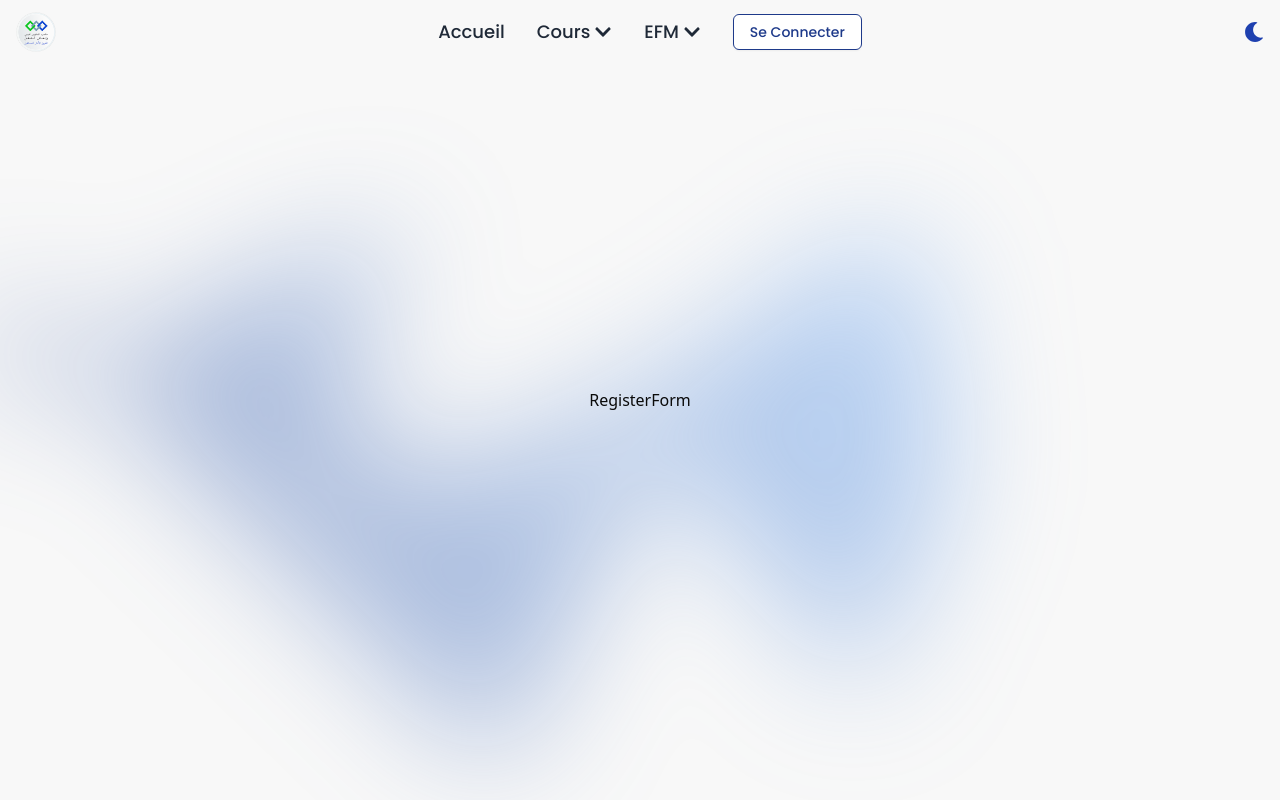
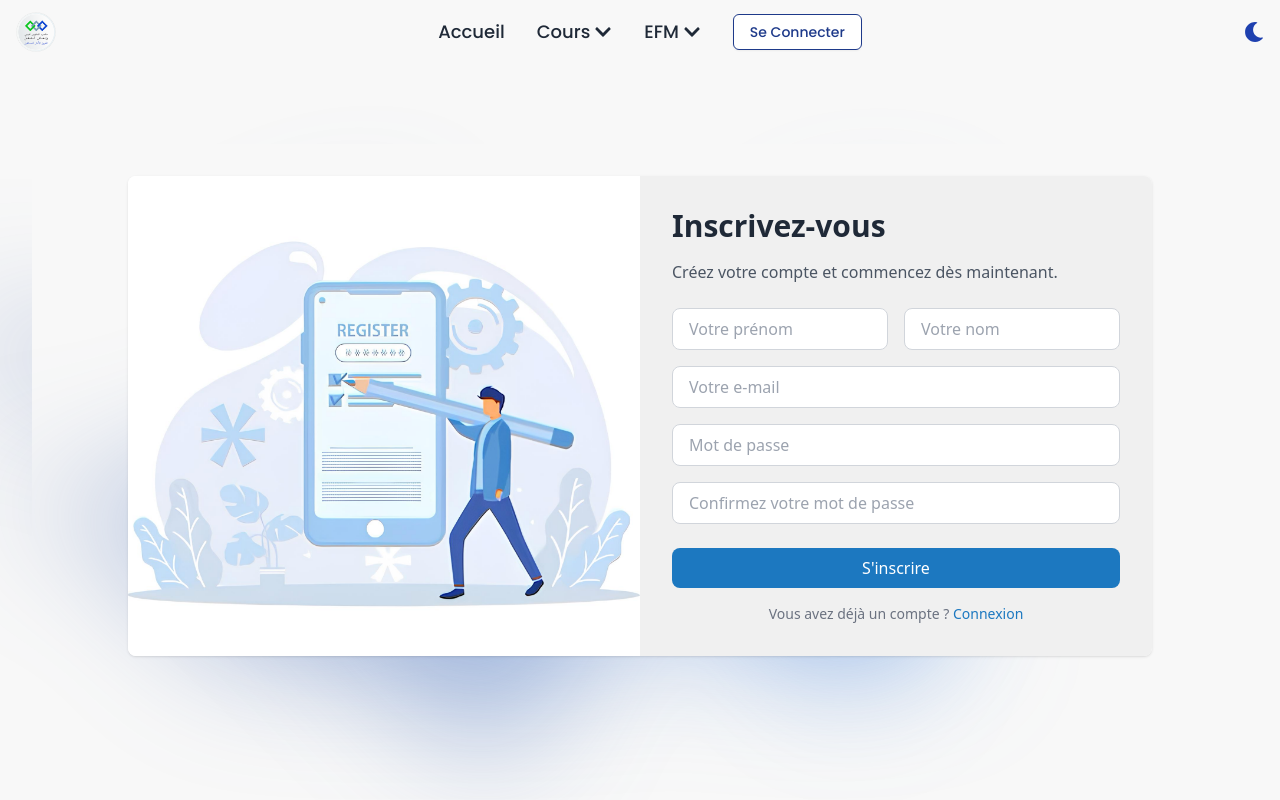
Before and after one commit to aznidi/docs-isgi-frontend, a React (Vite) app: page /register in a window 1280 px wide. Shown: the top 800 px of the page. Built offline with nearby package versions, Linux system fonts and the light colour scheme.

Commit message:
add login and register content

```diff
--- a/src/components/LoginForm.jsx
+++ b/src/components/LoginForm.jsx
@@ -1,9 +1,98 @@
-import React from 'react'
+import React from "react";
+import { Link } from "react-router-dom";
+import { motion } from "framer-motion";
+import photo from "../assets/login.jpg"; // Changez cette image si vous souhaitez une autre image
 
-function LoginForm() {
+const LoginForm = () => {
   return (
-    <div>LoginForm</div>
-  )
-}
+    <motion.div
+      className="shadow-full flex flex-col lg:flex-row w-full max-w-3xl bg-white shadow rounded-lg overflow-hidden"
+      initial={{ opacity: 0, x: -100 }}
+      animate={{ opacity: 1, x: 0 }}
+      transition={{ duration: 0.6 }}
+    >
+      {/* Section gauche */}
+      <motion.div
+        className="lg:w-1/2 w-full h-60 lg:h-auto bg-cover bg-center"
+        style={{
+          backgroundImage: `url(${photo})`, // Remplacez ici si vous souhaitez une autre image
+          backgroundPosition: "center",
+          backgroundSize: "cover",
+        }}
+        initial={{ opacity: 0 }}
+        animate={{ opacity: 1 }}
+        transition={{ duration: 0.6, delay: 0.2 }}
+      ></motion.div>
 
-export default LoginForm
+      {/* Section droite */}
+      <motion.div
+        className="lg:w-1/2 w-full p-6 sm:p-8 max-h-[500px] overflow-auto rounded-lg bg-[#f0f0f0]" // Changez la couleur ici
+        initial={{ opacity: 0, x: 100 }}
+        animate={{ opacity: 1, x: 0 }}
+        transition={{ duration: 0.6, delay: 0.3 }}
+      >
+        <h2 className="text-2xl lg:text-3xl font-bold text-gray-800 mb-4">
+          Connexion
+        </h2>
+        <p className="text-sm lg:text-base text-gray-600 mb-6">
+          Connectez-vous à votre compte.
+        </p>
+        <form>
+          {/* Email */}
+          <motion.div
+            initial={{ opacity: 0 }}
+            animate={{ opacity: 1 }}
+            transition={{ duration: 0.4, delay: 0.5 }}
+            className="mb-4"
+          >
+            <input
+              type="email"
+              name="email"
+              placeholder="Votre e-mail"
+              className="border border-gray-300 rounded-lg px-4 py-2 w-full focus:outline-none focus:ring-2 focus:ring-blue-500"
+            />
+          </motion.div>
+
+          {/* Mot de passe */}
+          <motion.div
+            initial={{ opacity: 0 }}
+            animate={{ opacity: 1 }}
+            transition={{ duration: 0.4, delay: 0.6 }}
+            className="mb-6"
+          >
+            <input
+              type="password"
+              name="password"
+              placeholder="Mot de passe"
+              className="border border-gray-300 rounded-lg px-4 py-2 w-full focus:outline-none focus:ring-2 focus:ring-blue-500"
+            />
+          </motion.div>
+
+          {/* Bouton de soumission */}
+          <motion.button
+            type="submit"
+            className="bg-[#1c78c0] text-white w-full py-2 rounded-lg hover:bg-[#166f98] transition duration-300"
+            whileHover={{ scale: 1.05 }}
+          >
+            Se connecter
+          </motion.button>
+        </form>
+
+        {/* Lien vers inscription */}
+        <motion.p
+          initial={{ opacity: 0 }}
+          animate={{ opacity: 1 }}
+          transition={{ duration: 0.4, delay: 0.7 }}
+          className="text-sm text-center text-gray-500 mt-4"
+        >
+          Vous n'avez pas de compte ?{" "}
+          <Link to="/register" className="text-[#1c78c0] hover:text-[#166f98]">
+            Inscrivez-vous
+          </Link>
+        </motion.p>
+      </motion.div>
+    </motion.div>
+  );
+};
+
+export default LoginForm;
--- a/src/components/RegisterForm.jsx
+++ b/src/components/RegisterForm.jsx
@@ -1,9 +1,162 @@
-import React from 'react'
+import React from "react";
+import { Link } from "react-router-dom";
+import { motion } from "framer-motion";
+import photo from "../assets/register.jpg";
 
-function RegisterForm() {
+const RegisterForm = () => {
   return (
-    <div>RegisterForm</div>
-  )
-}
+    <motion.div
+      className="relative isolate flex flex-col items-center justify-center w-full bg-[#F8F8F8] dark:bg-[#1F2937] pt-8" // Fond clair ou sombre ici
+      initial={{ opacity: 0, x: -100 }}
+      animate={{ opacity: 1, x: 0 }}
+      transition={{ duration: 0.6 }}
+    >
+      <div
+        aria-hidden="true"
+        className="absolute inset-0 -z-10 transform-gpu overflow-hidden blur-3xl"
+      >
+        <div
+          style={{
+            clipPath:
+              "polygon(74.1% 44.1%, 100% 61.6%, 97.5% 26.9%, 85.5% 0.1%, 80.7% 2%, 72.5% 32.5%, 60.2% 62.4%, 52.4% 68.1%, 47.5% 58.3%, 45.2% 34.5%, 27.5% 76.7%, 0.1% 64.9%, 17.9% 100%, 27.6% 76.8%, 76.1% 97.7%, 74.1% 44.1%)",
+          }}
+          className="relative left-[50%] aspect-[1155/678] w-[36.125rem] -translate-x-1/2 rotate-[30deg] bg-gradient-to-tr from-[#1E3A8A] to-[#60A5FA] opacity-40 sm:left-[calc(50%-15rem)] sm:w-[72.1875rem]"
+        />
+      </div>
 
-export default RegisterForm
+      {/* Formulaire d'inscription */}
+      <motion.div
+        className="shadow-full flex flex-col lg:flex-row w-full max-w-5xl bg-white -5 shadow rounded-lg overflow-hidden"
+        initial={{ opacity: 0, x: -100 }}
+        animate={{ opacity: 1, x: 0 }}
+        transition={{ duration: 0.6 }}
+      >
+        {/* Section gauche */}
+        <motion.div
+          className="lg:w-1/2 w-full h-60 lg:h-auto bg-cover bg-center"
+          style={{
+            backgroundImage: `url('${photo}')`,
+            backgroundPosition: "center",
+            backgroundSize: "cover",
+          }}
+          initial={{ opacity: 0 }}
+          animate={{ opacity: 1 }}
+          transition={{ duration: 0.6, delay: 0.2 }}
+        ></motion.div>
+
+        {/* Section droite */}
+        <motion.div
+          className="lg:w-1/2 w-full p-6 sm:p-8 bg-[#f0f0f0] pt-8"
+          initial={{ opacity: 0, x: 100 }}
+          animate={{ opacity: 1, x: 0 }}
+          transition={{ duration: 0.6, delay: 0.3 }}
+        >
+          <h2 className="text-2xl lg:text-3xl font-bold text-gray-800 mb-4">
+            Inscrivez-vous
+          </h2>
+          <p className="text-sm lg:text-base text-gray-600 mb-6">
+            Créez votre compte et commencez dès maintenant.
+          </p>
+          <form>
+            {/* Formulaire d'inscription */}
+            <div className="grid grid-cols-1 sm:grid-cols-2 gap-4 mb-4">
+              <motion.div
+                initial={{ opacity: 0, x: -50 }}
+                animate={{ opacity: 1, x: 0 }}
+                transition={{ duration: 0.4, delay: 0.4 }}
+              >
+                <input
+                  type="text"
+                  name="firstname"
+                  placeholder="Votre prénom"
+                  className="border border-gray-300 rounded-lg px-4 py-2 w-full focus:outline-none focus:ring-2 focus:ring-blue-500"
+                />
+              </motion.div>
+              <motion.div
+                initial={{ opacity: 0, x: 50 }}
+                animate={{ opacity: 1, x: 0 }}
+                transition={{ duration: 0.4, delay: 0.5 }}
+              >
+                <input
+                  type="text"
+                  name="surname"
+                  placeholder="Votre nom"
+                  className="border border-gray-300 rounded-lg px-4 py-2 w-full focus:outline-none focus:ring-2 focus:ring-blue-500"
+                />
+              </motion.div>
+            </div>
+
+            {/* Email */}
+            <motion.div
+              initial={{ opacity: 0 }}
+              animate={{ opacity: 1 }}
+              transition={{ duration: 0.4, delay: 0.6 }}
+              className="mb-4"
+            >
+              <input
+                type="email"
+                name="email"
+                placeholder="Votre e-mail"
+                className="border border-gray-300 rounded-lg px-4 py-2 w-full focus:outline-none focus:ring-2 focus:ring-blue-500"
+              />
+            </motion.div>
+
+            {/* Mot de passe */}
+            <motion.div
+              initial={{ opacity: 0 }}
+              animate={{ opacity: 1 }}
+              transition={{ duration: 0.4, delay: 0.7 }}
+              className="mb-4"
+            >
+              <input
+                type="password"
+                name="password"
+                placeholder="Mot de passe"
+                className="border border-gray-300 rounded-lg px-4 py-2 w-full focus:outline-none focus:ring-2 focus:ring-blue-500"
+              />
+            </motion.div>
+
+            {/* Confirmation mot de passe */}
+            <motion.div
+              initial={{ opacity: 0 }}
+              animate={{ opacity: 1 }}
+              transition={{ duration: 0.4, delay: 0.8 }}
+              className="mb-6"
+            >
+              <input
+                type="password"
+                name="confirmPassword"
+                placeholder="Confirmez votre mot de passe"
+                className="border border-gray-300 rounded-lg px-4 py-2 w-full focus:outline-none focus:ring-2 focus:ring-blue-500"
+              />
+            </motion.div>
+
+            {/* Bouton de soumission */}
+            <motion.button
+              type="submit"
+              className="bg-[#1c78c0] text-white w-full py-2 rounded-lg hover:bg-[#166f98] transition duration-300"
+              whileHover={{ scale: 1.05 }}
+            >
+              S'inscrire
+            </motion.button>
+          </form>
+
+          {/* Lien vers connexion */}
+          <motion.p
+            initial={{ opacity: 0 }}
+            animate={{ opacity: 1 }}
+            transition={{ duration: 0.4, delay: 1 }}
+            className="text-sm text-center text-gray-500 mt-4"
+          >
+            Vous avez déjà un compte ?{" "}
+            <Link to="/login" className="text-[#1c78c0] hover:text-[#166f98]">
+              Connexion
+            </Link>
+          </motion.p>
+        </motion.div>
+      </motion.div>
+    </motion.div>
+  );
+};
+
+export default RegisterForm;
```
Also changed, not shown: src/assets/login.jpg (added), src/assets/register.jpg (added).
